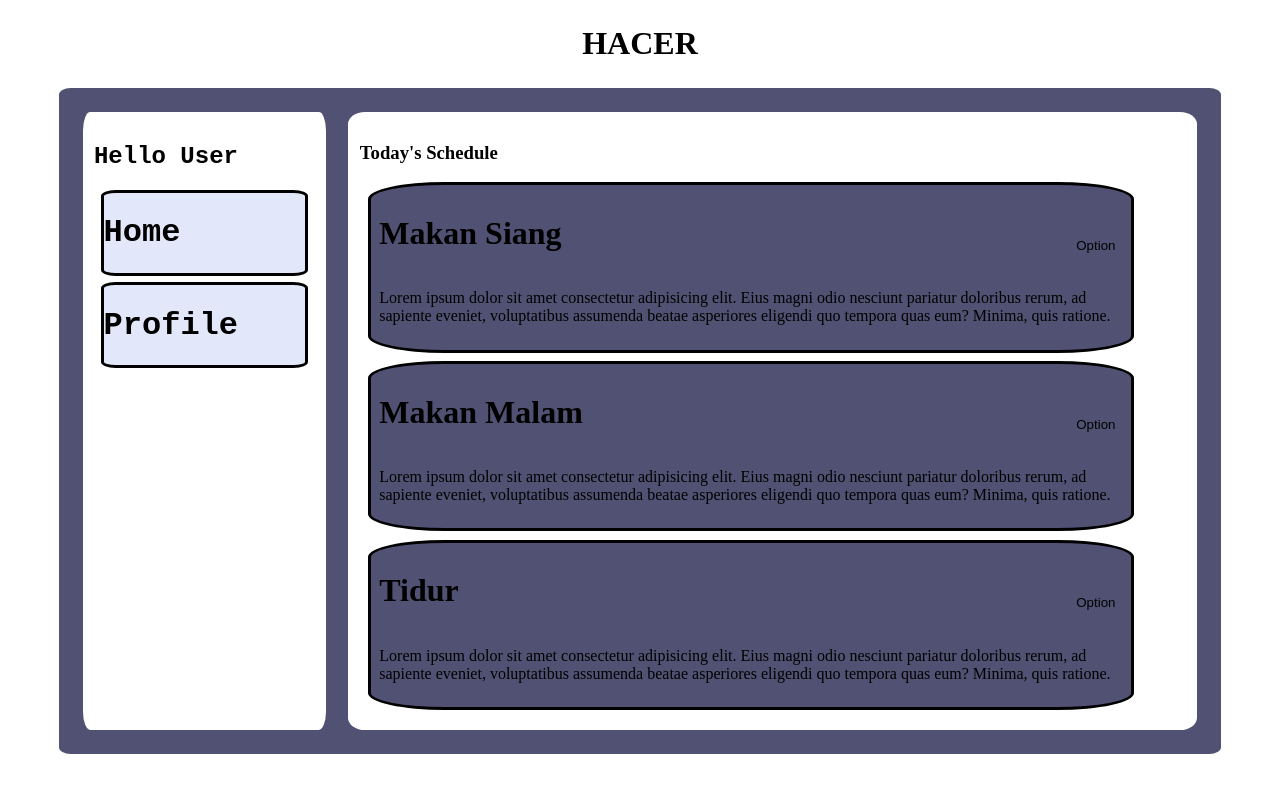
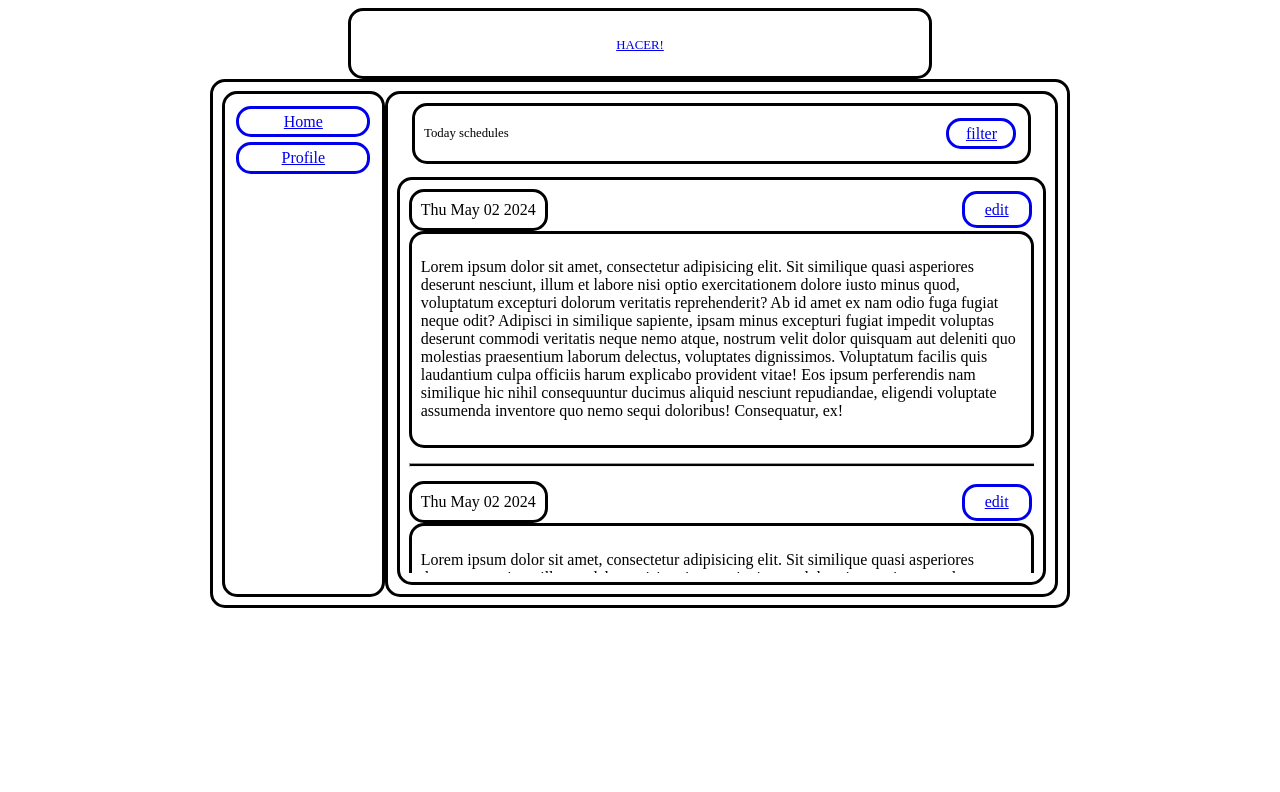
Before and after one commit to LordAndree/Hacerr, a SvelteKit app: page /dashboard in a window 1280 px wide. Shown: the top 792 px of the page. Built offline with nearby package versions, Linux system fonts and the light colour scheme.

Commit message:
ketinggalan

```diff
--- a/src/lib/components/Nav.svelte
+++ b/src/lib/components/Nav.svelte
@@ -4,7 +4,7 @@
 </script>
 
 <Box>
-	<div style="padding-left: 2vw;">
+	<div style="display: flex; padding-left: 2vw; align-items: center;">
 		<a href="/"><h2>Hacer!</h2></a>
 	</div>
 	<div style="padding-left: 34vw;"></div>
--- a/src/lib/components/core/Button.svelte
+++ b/src/lib/components/core/Button.svelte
@@ -1,11 +1,12 @@
 <script>
 	export let href;
 	export let alias;
+    export let width = "5vw";
 </script>
 
 <div style="display: flex; justify-content: center;">
 	<a
-		style="display: flex; border: solid; border-radius: 15px; min-width: 5vw; min-height: 2vw; margin: 0.5vw; justify-content: center; align-items: center;"
+		style="display: flex; border: solid; border-radius: 15px; min-width: 5vw; min-height: 2vw; margin: 0.2vw; justify-content: center; align-items: center; width: {width};"
 		{href}>{alias}</a
 	>
 </div>
--- a/src/routes/dashboard/+page.svelte
+++ b/src/routes/dashboard/+page.svelte
@@ -1,30 +1,50 @@
 <script>
-	import Nav from '$lib/components/Nav.svelte';
-	import NavTest from '$lib/components/NavTest.svelte';
-	import Sidebar from '$lib/components/core/Sidebar.svelte';
-	import TaskCard from '$lib/components/core/TaskCard.svelte';
-	import TaskList from '$lib/components/core/TaskList.svelte';
+	import Task from '$lib/components/Task.svelte';
+	import Box from '$lib/components/core/Box.svelte';
+	import Button from '$lib/components/core/Button.svelte';
 
+    let tgl = new Date().toDateString();
 </script>
-<style>
-		.container1{
-			display: flex;
-			flex-direction: row;
-			justify-content: space-around;
-			/* border: solid; */
-			border-radius: 1%;
-			justify-self: center;
-			margin: auto;
-			width: 90%;
-			background-color: #515173;
-			padding: 1%;
-		}
-</style>
 
-<h1 style="text-align: center; margin: 2%;">HACER</h1>
-
-<div class="container1">
-	<Sidebar></Sidebar>
-	<TaskList>
-	</TaskList>
-</div>
+<Box>
+    <div style="margin: 0vw 20vw 0vw 20vw;">
+        <div style="padding: 1.15vw 0 1.15vw 0;">
+            <a style="font-size: 1vw;" href="/dashboard">HACER!</a>
+        </div>
+    </div>
+</Box>
+<Box>
+    <div style="display: flex; flex-direction: row;">
+        <Box>
+            <div style="display: flex; flex-direction: column;">
+                <Button width="10vw" href='/dashboard' alias='Home'></Button>
+                <Button width="10vw" href='/#' alias='Profile'></Button>
+            </div>
+        </Box>
+        <Box>
+            <div style="display: flex; flex-direction: column;">
+                <Box>
+                    <div style="display: flex; align-items: center; justify-content: space-between;">
+                        <p style="margin: 0; font-size: 1vw;">Today schedules</p>
+                        <div style="padding-right: 34vw;"></div>
+                        <Button alias="filter" href="#"></Button>
+                    </div>
+                </Box>
+                <div style="display: flex; padding-top: 1vw;">
+                    <Box>
+                        <div style="overflow-y: auto; height: 30vw; overflow-x: hidden;">
+                            <div style="display: flex; align-items: start; flex-direction: column;">
+                                <Task tgl={tgl}></Task>
+                                <Task tgl={tgl}></Task>
+                                <Task tgl={tgl}></Task>
+                                <Task tgl={tgl}></Task>
+                                <Task tgl={tgl}></Task>
+                                <Task tgl={tgl}></Task>
+                            </div>
+                        </div>
+                    </Box>
+                </div>
+            </div>
+        </Box>
+    </div>
+</Box>
```
